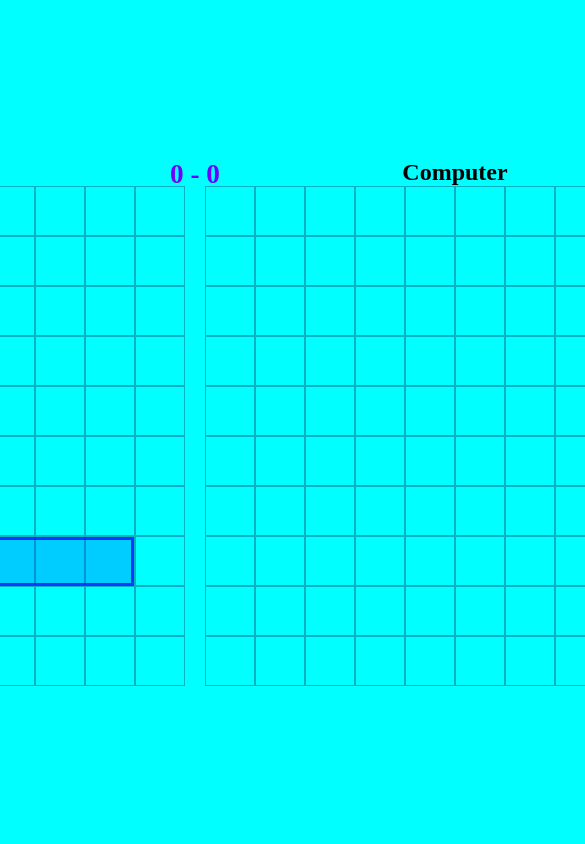
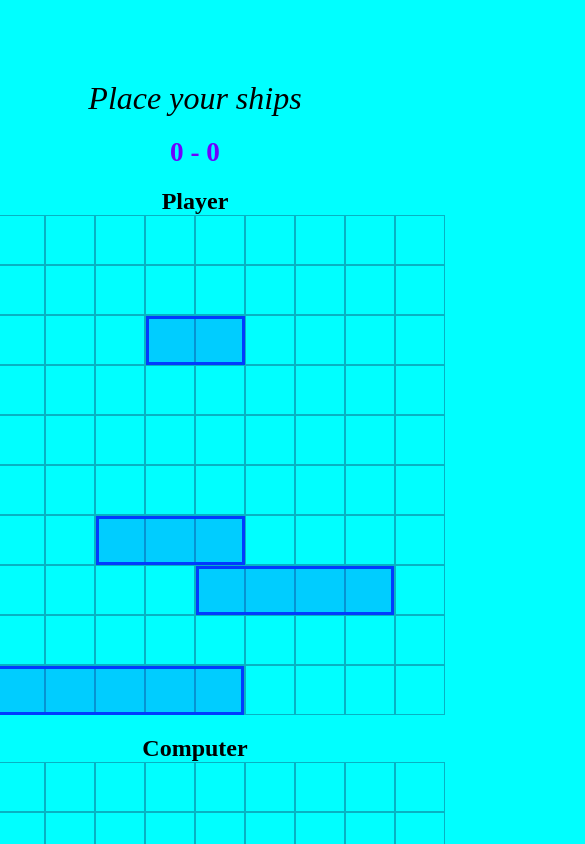
Before and after one commit to aleksandar-code/Battleship, a website built with webpack: page src/index.html in a window 390 px wide. Shown: the top 844 px of the page, 585 px wide, since content can reach past the window. Built offline with nearby package versions, Linux system fonts and the light colour scheme.

Commit message:
style instructions

```diff
--- a/src/index.css
+++ b/src/index.css
@@ -142,3 +142,26 @@ h2 {
   font-weight: bold;
   color: #6f00ff;
 }
+
+#instructions {
+  text-align: center;
+  font-weight: 400;
+  font-size: 2rem;
+  font-style: oblique;
+}
+
+
+@media (max-width:1030px) {
+  .content {
+    flex-direction: column;
+    padding: 5rem 0;
+  }
+
+  #score {
+    position: static;
+    font-size: 1.7rem;
+    font-weight: bold;
+    color: #6f00ff;
+    text-align: center;
+  }
+}
--- a/src/index.html
+++ b/src/index.html
@@ -8,6 +8,7 @@
 </head>
 <body>
   <div class="content">
+    <div id="instructions"></div>
     <div id="score">0 - 0</div>
     <div id="player">
       <h2>Player</h2>
--- a/src/modules/DOM/initializeGame.js
+++ b/src/modules/DOM/initializeGame.js
@@ -2,6 +2,7 @@ import { printBoards, printShips } from "./printBoard";
 import Game from "../game";
 
 const score = document.getElementById("score");
+const instructions = document.getElementById("instructions");
 let playerScore = 0;
 let computerScore = 0;
 let newGame = new Game();
@@ -11,6 +12,7 @@ printShips(newGame.boards);
 let rotateShips;
 let dragAndDrop;
 let hittingSlots;
+instructions.textContent = "Place your ships";
 function gameOverCard() {
   const element = document.createElement("div");
   element.classList.add("gameover-card");
@@ -29,6 +31,7 @@ function gameOverCard() {
     document.body.style.pointerEvents = "";
     const playerBoard = document.querySelector(".board.player");
     playerBoard.style.pointerEvents = "";
+    instructions.textContent = "Place your ships";
 
     printBoards();
     printShips(newGame.boards);
@@ -96,7 +99,12 @@ function hitPlayerSlot() {
 
 hittingSlots = () => {
   const nodeList = document.querySelectorAll(".computer .slot");
+  const computer = document.querySelector(".computer");
   const computerSlots = Array.from(nodeList);
+
+  computer.onclick = () => {
+    instructions.textContent = "Battle has started";
+  };
 
   computerSlots.forEach((slot, index) => {
     slot.addEventListener("click", () => {
@@ -503,4 +511,3 @@ rotateShips = () => {
 rotateShips();
 dragAndDrop();
 hittingSlots();
-// add a nuke, make computer ships placement even more random on rotation side, add instructions for player, add media queries
--- a/src/modules/gameboard.js
+++ b/src/modules/gameboard.js
@@ -67,7 +67,6 @@ export default class Gameboard {
       if (node.ship !== null && bool2 === true && node.ship.length !== 1) {
         const index = node.ship.length - 1;
         const ship = shipList[keys[index]];
-        console.log(count);
         const returnBool = this.changeAxis(ship);
         if (returnBool === true) count += 1;
       }
```
Also changed, not shown: dist/index.bundle.js, dist/index.html.
